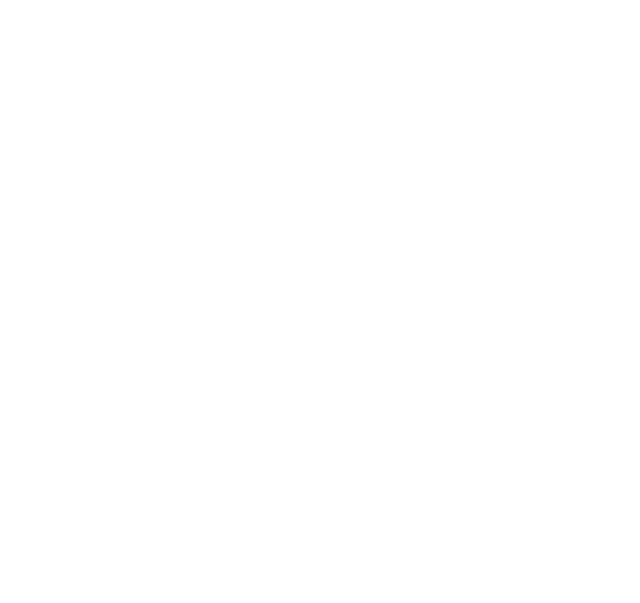
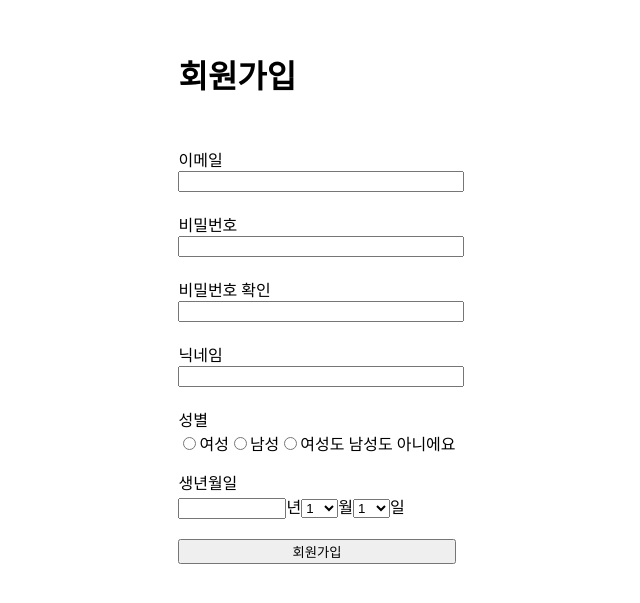
Before and after one commit to leewol/Cluvie, a React (Create React App) app in the folder front/: page /RegisterByEmail in a window 1280 px wide. Before the commit this address had no page. Shown: the part 111-714 px from the top of the page, without its empty margins (323-963 px from the left). Built offline with nearby package versions, Linux system fonts and the light colour scheme.

Commit message:
[Chore] 기본 이메일 회원가입 작업 중

```diff
--- a/front/src/index.tsx
+++ b/front/src/index.tsx
@@ -4,7 +4,7 @@ import { BrowserRouter, Routes, Route } from "react-router-dom";
 
 import App from "./App";
 import reportWebVitals from "./reportWebVitals";
-import { Login, Join, JoinForm } from "./pages/User";
+import { Login, Register, RegisterForm } from "./pages/User";
 
 const root = ReactDOM.createRoot(
   document.getElementById("root") as HTMLElement
@@ -15,8 +15,8 @@ root.render(
       <Routes>
         <Route path="/" element={<App />} />
         <Route path="login" element={<Login />} />
-        <Route path="join" element={<Join />} />
-        <Route path="joinByEmail" element={<JoinForm />} />
+        <Route path="register" element={<Register />} />
+        <Route path="RegisterByEmail" element={<RegisterForm />} />
       </Routes>
     </BrowserRouter>
 
--- a/front/src/pages/User/JoinForm.tsx
+++ /dev/null
@@ -1,122 +0,0 @@
-import React, { useState } from "react";
-import styled from "@emotion/styled";
-
-import { ContainerBox } from "../../styles/Container";
-
-// TODO : 스타일 - input박스 커스텀, radio 커스텀, 데이터 create(API), 비밀번호 일치 확인
-// input 자체를 component로 만들어서 재사용할 생각?
-
-const JoinFormInnerBox = styled.div`
-  display: flex;
-  flex-direction: column;
-  h1 {
-    margin-bottom: 50px;
-  }
-`;
-
-const JoinInputs = styled.div`
-  display: flex;
-  flex-direction: column;
-
-  div:not(.birth) > input {
-    width: 100%;
-  }
-
-  input {
-    margin-bottom: 20px;
-  }
-  input[type="radio"] {
-    // display: none;
-  }
-`;
-
-const BirthBox = styled.input`
-  width: 100px;
-`;
-
-function JoinForm() {
-  const [email, setEmail] = useState("");
-  const [nickname, setNickname] = useState("");
-  const [password, setPassword] = useState("");
-  const [confirmPassword, setConfirmPassword] = useState("");
-  const [age, setAge] = useState(null);
-  const [gender, setGender] = useState("");
-
-  const monthslist = () => {
-    const months = [];
-    for (let i = 1; i < 13; i++) {
-      months.push(<option value={i}>{i}</option>);
-    }
-    return months;
-  };
-
-  const dayslist = () => {
-    const days = [];
-    for (let i = 1; i < 32; i++) {
-      days.push(<option value={i}>{i}</option>);
-    }
-    return days;
-  };
-
-  return (
-    <ContainerBox>
-      <JoinFormInnerBox>
-        <h1>회원가입</h1>
-        <JoinInputs>
-          <label htmlFor='email'>
-            이메일
-            <div>
-              <input type='text' id='email' value={email} />
-            </div>
-          </label>
-          <label htmlFor='password'>
-            비밀번호
-            <div>
-              <input type='password' id='password' value={password} />
-            </div>
-          </label>
-          <label htmlFor='passwordCheck'>
-            비밀번호 확인
-            <div>
-              <input
-                type='password'
-                id='passwordCheck'
-                value={confirmPassword}
-              />
-            </div>
-          </label>
-          <label htmlFor='nickname'>
-            닉네임
-            <div>
-              <input type='text' id='nickname' value={nickname} />
-            </div>
-          </label>
-          성별
-          <div>
-            <label htmlFor='women'>
-              <input type='radio' name='sex' id='women' />
-              여성
-            </label>
-            <label htmlFor='men'>
-              <input type='radio' name='sex' id='men' />
-              남성
-            </label>
-            <label htmlFor='none'>
-              <input type='radio' name='sex' id='none' />
-              여성도 남성도 아니에요
-            </label>
-          </div>
-          생년월일
-          <div className='birth'>
-            <BirthBox type='text' id='birthYear' />년
-            <select id='birthMonth'>{monthslist()}</select>월
-            <select id='birthDay'>{dayslist()}</select>일
-          </div>
-          <button type='submit'>회원가입</button>
-        </JoinInputs>
-      </JoinFormInnerBox>
-    </ContainerBox>
-  );
-}
-
-export default JoinForm;
--- a/front/src/pages/User/Join.tsx
+++ b/front/src/pages/User/Register.tsx
@@ -5,11 +5,11 @@ import { ContainerBox, InnerBox } from "../../styles/Container";
 
 // TODO : 소셜 회원가입, 스타일
 
-function Join() {
+function Register() {
   const navigate = useNavigate();
 
-  const handleJoinClick = () => {
-    navigate("/joinByEmail");
+  const handleRegisterClick = () => {
+    navigate("/RegisterByEmail");
   };
 
   return (
@@ -18,7 +18,7 @@ function Join() {
         <h1>회원가입</h1>
         <button type='button'>구글로 회원가입</button>
         <button type='button'>카카오톡으로 회원가입</button>
-        <button type='button' onClick={handleJoinClick}>
+        <button type='button' onClick={handleRegisterClick}>
           이메일로 회원가입
         </button>
         <span>이미 클러비라면?</span>
@@ -28,4 +28,4 @@ function Join() {
   );
 }
 
-export default Join;
+export default Register;
--- /dev/null
+++ b/front/src/pages/User/RegisterForm.tsx
@@ -0,0 +1,199 @@
+import React, { useState } from "react";
+import styled from "@emotion/styled";
+import axios from "axios";
+
+import { ContainerBox } from "../../styles/Container";
+
+// TODO : 스타일 - 데이터 create(API), 비밀번호 일치 확인, 이메일 검증, input박스 커스텀, radio 커스텀
+// 이야기할 것 : age , enum (성별 자료형)
+
+const RegisterFormInnerBox = styled.form`
+  display: flex;
+  flex-direction: column;
+  h1 {
+    margin-bottom: 50px;
+  }
+`;
+
+const RegisterInputs = styled.div`
+  display: flex;
+  flex-direction: column;
+
+  div:not(.birth) > input {
+    width: 100%;
+  }
+
+  input {
+    margin-bottom: 20px;
+  }
+  input[type="radio"] {
+    // display: none;
+  }
+`;
+
+const BirthBox = styled.input`
+  width: 100px;
+`;
+
+function RegisterForm() {
+  const serverUrl = `http://${window.location.hostname}:5001`;
+
+  const [form, setForm] = useState({
+    email: "",
+    nickname: "",
+    password: "",
+    confirmPassword: "",
+    age: "",
+    sex: "",
+  });
+  const [birthYear, setBirthYear] = useState("");
+
+  const onChange = (event: React.ChangeEvent<HTMLInputElement>) => {
+    const { name, value } = event.target;
+    let age = 0;
+
+    if (name === "age") {
+      setBirthYear(() => value);
+
+      const date = new Date();
+      age = date.getFullYear() - Number(value) + 1;
+    }
+
+    setForm((prev) => ({
+      ...prev,
+      [name]: name === "age" ? age : value,
+    }));
+  };
+
+  const handleSumbit = (event: React.FormEvent<HTMLFormElement>) => {
+    event.preventDefault();
+    console.log(form);
+    // * 데이터 create 후 메인 페이지로 이동하기
+    const { email, password, nickname, age } = form;
+    const bodyData = JSON.stringify({
+      email,
+      password,
+      nickname,
+      age,
+      sex: Number(form.sex),
+    });
+
+    console.log(bodyData);
+
+    axios
+      .post(`${serverUrl}/users/registration`, bodyData, {
+        headers: {
+          "Content-Type": "application/json",
+        },
+      })
+      .then((res) => console.log(res))
+      .catch((err) => console.log(err));
+  };
+
+  const monthslist = () => {
+    const months = [];
+    for (let i = 1; i < 13; i++) {
+      months.push(
+        <option key={i} value={i}>
+          {i}
+        </option>
+      );
+    }
+    return months;
+  };
+
+  const dayslist = () => {
+    const days = [];
+    for (let i = 1; i < 32; i++) {
+      days.push(
+        <option key={i} value={i}>
+          {i}
+        </option>
+      );
+    }
+    return days;
+  };
+
+  return (
+    <ContainerBox>
+      <RegisterFormInnerBox onSubmit={handleSumbit}>
+        <h1>회원가입</h1>
+        <RegisterInputs>
+          <label htmlFor='email'>
+            이메일
+            <div>
+              <input
+                type='text'
+                name='email'
+                value={form.email}
+                onChange={onChange}
+              />
+            </div>
+          </label>
+          <label htmlFor='password'>
+            비밀번호
+            <div>
+              <input
+                type='password'
+                name='password'
+                value={form.password}
+                onChange={onChange}
+              />
+            </div>
+          </label>
+          <label htmlFor='confirmPassword'>
+            비밀번호 확인
+            <div>
+              <input
+                type='password'
+                name='confirmPassword'
+                value={form.confirmPassword}
+                onChange={onChange}
+              />
+            </div>
+          </label>
+          <label htmlFor='nickname'>
+            닉네임
+            <div>
+              <input
+                type='text'
+                name='nickname'
+                value={form.nickname}
+                onChange={onChange}
+              />
+            </div>
+          </label>
+          성별
+          <div id='sex' onChange={onChange}>
+            <label htmlFor='women'>
+              <input type='radio' name='sex' value='1' />
+              여성
+            </label>
+            <label htmlFor='men'>
+              <input type='radio' name='sex' value='2' />
+              남성
+            </label>
+            <label htmlFor='none'>
+              <input type='radio' name='sex' value='3' />
+              여성도 남성도 아니에요
+            </label>
+          </div>
+          생년월일
+          <div className='birth'>
+            <BirthBox
+              type='text'
+              name='age'
+              value={birthYear}
+              onChange={onChange}
+            />
+            년<select name='birthMonth'>{monthslist()}</select>월
+            <select name='birthDay'>{dayslist()}</select>일
+          </div>
+          <button type='submit'>회원가입</button>
+        </RegisterInputs>
+      </RegisterFormInnerBox>
+    </ContainerBox>
+  );
+}
+
+export default RegisterForm;
--- a/front/src/pages/User/index.tsx
+++ b/front/src/pages/User/index.tsx
@@ -1,5 +1,5 @@
 import Login from "./Login";
-import Join from "./Join";
-import JoinForm from "./JoinForm";
+import Register from "./Register";
+import RegisterForm from "./RegisterForm";
 
-export { Login, Join, JoinForm };
+export { Login, Register, RegisterForm };
--- /dev/null
+++ b/front/src/utils/api.ts
@@ -0,0 +1,3 @@
+import axios from "axios";
+
+const BACKEND_PORT = "5001";
```
